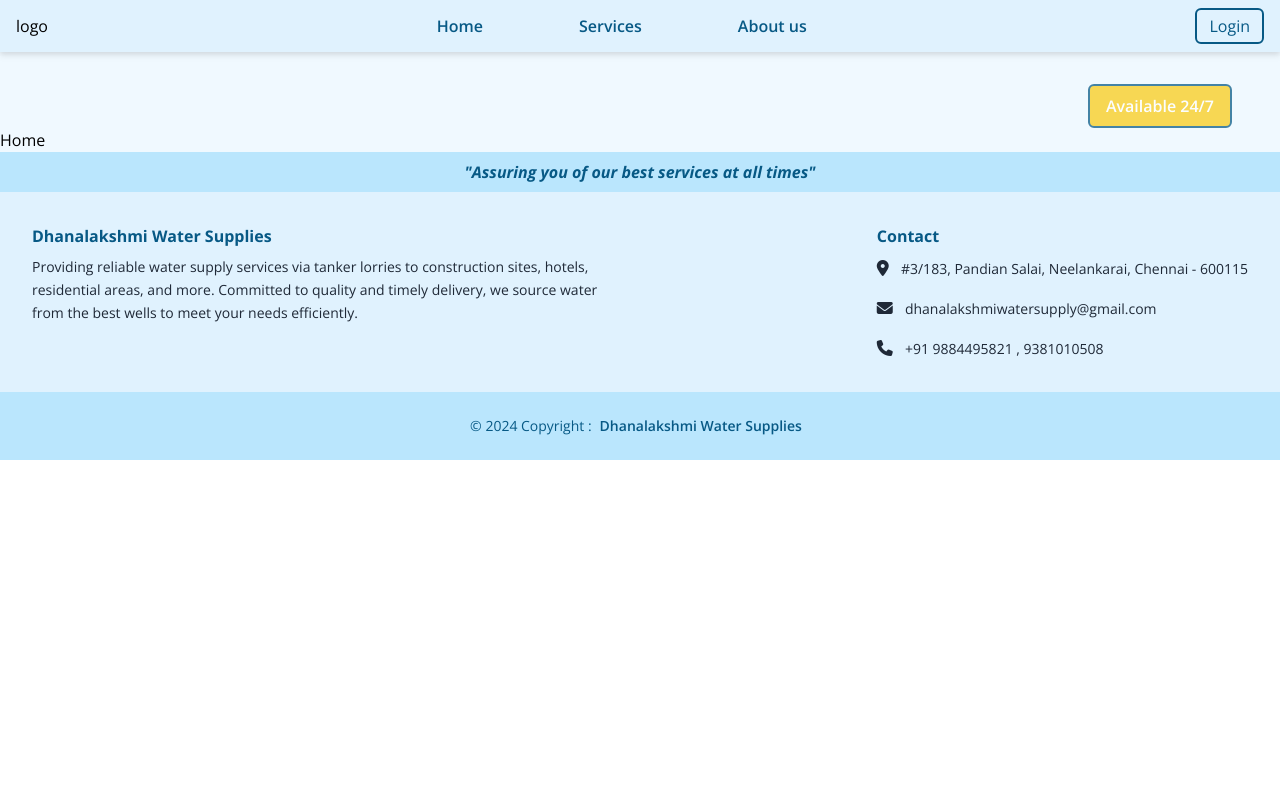
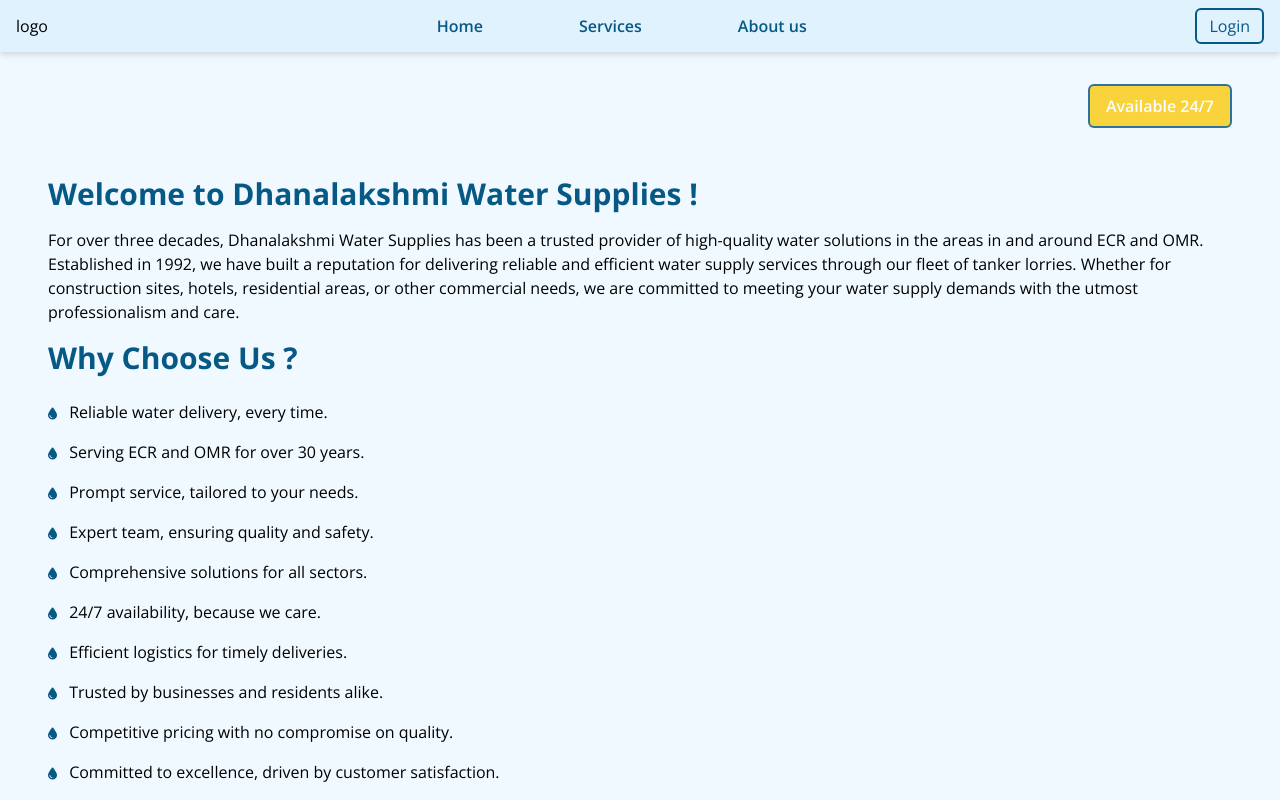
Before and after one commit to EclipticCode/DWS-FE, a React (Vite) app: page / in a window 1280 px wide. Shown: the top 800 px of the page. Built offline with nearby package versions, Linux system fonts and the light colour scheme.

Commit message:
created Home component

```diff
--- a/constants.js
+++ b/constants.js
@@ -20,3 +20,16 @@
       "From small businesses to large corporations, we serve a wide range of commercial establishments with our dependable water delivery services.",
   },
 ];
+
+export const whyChooseUs = [
+  { point: "Reliable water delivery, every time." },
+  { point: "Serving ECR and OMR for over 30 years." },
+  { point: "Prompt service, tailored to your needs." },
+  { point: "Expert team, ensuring quality and safety." },
+  { point: "Comprehensive solutions for all sectors." },
+  { point: "24/7 availability, because we care." },
+  { point: "Efficient logistics for timely deliveries." },
+  { point: "Trusted by businesses and residents alike." },
+  { point: "Competitive pricing with no compromise on quality." },
+  { point: "Committed to excellence, driven by customer satisfaction." }
+];
--- a/src/Components/Home.jsx
+++ b/src/Components/Home.jsx
@@ -1,8 +1,22 @@
 import React from 'react'
+import { whyChooseUs } from '../../constants'
 
 const Home = () => {
   return (
-    <div>Home</div>
+    <div className='m-12'>
+      <div>
+        <h3 className='text-3xl font-bold text-primary'>Welcome to Dhanalakshmi Water Supplies !</h3>
+        <p className='py-4'>For over three decades, Dhanalakshmi Water Supplies has been a trusted provider of high-quality water solutions in the areas in and around ECR and OMR. Established in 1992, we have built a reputation for delivering reliable and efficient water supply services through our fleet of tanker lorries. Whether for construction sites, hotels, residential areas, or other commercial needs, we are committed to meeting your water supply demands with the utmost professionalism and care.</p>
+      </div>
+      <div>
+        <h3 className='text-3xl font-bold text-primary'>Why Choose Us ?</h3>
+        <ul className='py-4'>
+          {whyChooseUs.map((item , index) => (
+            <li key={index} className='py-2'><span><i className="fa-solid fa-droplet text-primary text-xs pr-2"></i></span> {item.point}</li>
+          ))}
+        </ul>
+      </div>
+    </div>
   )
 }
 
```
